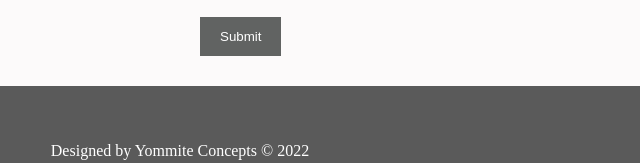
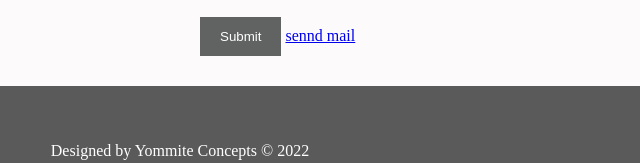
Before and after one commit to yommycrown/new-project, a plain HTML site: page index.html in a window 1280 px wide. Shown: the part 1770-1933 px from the top of the page, 460-1100 px from the left. Drawn offline with Linux system fonts and the light colour scheme.

Commit message:
Update index.html

```diff
--- a/index.html
+++ b/index.html
@@ -75,7 +75,7 @@
                   <label for="subject">Subject</label>
                   <textarea id="subject" name="subject" placeholder="Write something.." style="height:170px"></textarea>
                   <input type="submit" value="Submit" action="mailto:email@address.com" data-ng-href="mailto:email@address.com">
-
+                  <a href="mailto:email@address.com">sennd mail</a>
                 </form>
               </div>
             </div>
```
